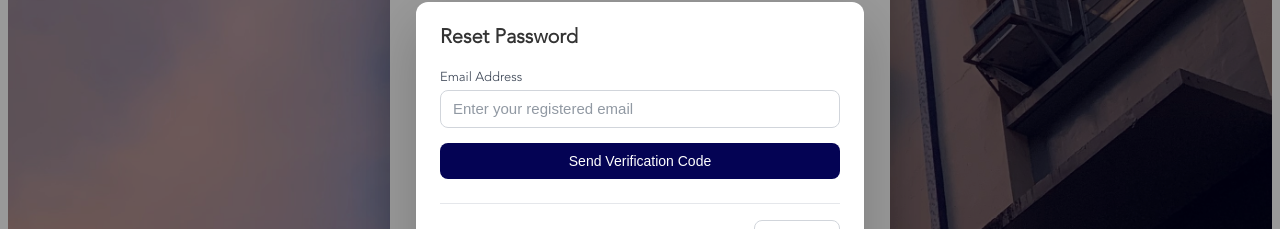
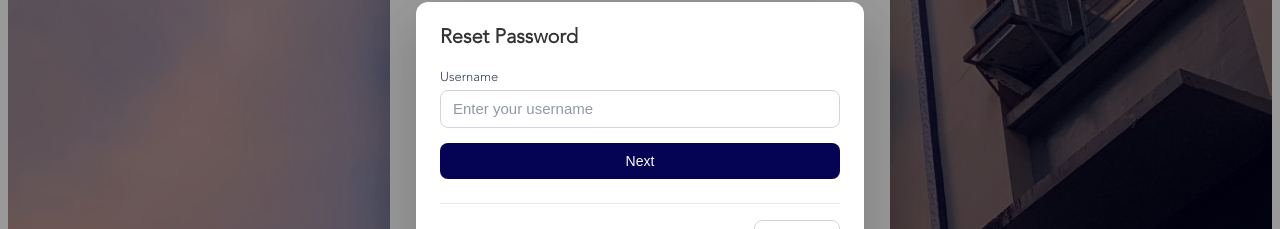
Before and after one commit to nelp-js/sia-2, a React (Vite) app in the folder frontend/: page /login in a window 1280 px wide. Both pictures are taken after a click on the link "Forgot Password?". Shown: the part 258-487 px from the top of the page. Built offline with nearby package versions, Linux system fonts and the light colour scheme; a web font is replaced by a local one.

Commit message:
feat: fixed forget password

```diff
--- a/frontend/src/components/ForgotPasswordModal.jsx
+++ b/frontend/src/components/ForgotPasswordModal.jsx
@@ -1,24 +1,26 @@
 import { useState } from 'react';
 import api from '../api';
-import '../styles/EventManagement.css'; // Importing your CSS
+import '../styles/EventManagement.css';
 
 function ForgotPasswordModal({ onClose }) {
     const [step, setStep] = useState(1);
-    const [email, setEmail] = useState('');
+    const [username, setUsername] = useState('');
     const [otp, setOtp] = useState('');
     const [password, setPassword] = useState('');
     const [loading, setLoading] = useState(false);
     const [error, setError] = useState('');
+    const [message, setMessage] = useState('');
 
     const handleSendOTP = async (e) => {
         e.preventDefault();
         setLoading(true);
         setError('');
         try {
-            await api.post('/api/password-reset-request/', { email });
+            const res = await api.post('/api/password-reset-request/', { username });
             setStep(2);
+            setMessage(res.data.detail); // Show "OTP sent to..." message
         } catch (err) {
-            setError(err.response?.data?.detail || "Failed to send code.");
+            setError(err.response?.data?.detail || "Failed to find username.");
         } finally {
             setLoading(false);
         }
@@ -29,7 +31,8 @@ function ForgotPasswordModal({ onClose }) {
         setLoading(true);
         setError('');
         try {
-            await api.post('/api/password-reset-confirm/', { email, otp, password });
+            // 👇 CHANGED: Sending username for verification
+            await api.post('/api/password-reset-confirm/', { username, otp, password });
             alert("Password Changed! Please login.");
             onClose();
         } catch (err) {
@@ -44,27 +47,29 @@ function ForgotPasswordModal({ onClose }) {
             <div
                 className="event-mgmt-modal"
                 onClick={(e) => e.stopPropagation()}
-                style={{ maxWidth: '400px' }} // Keep it compact
+                style={{ maxWidth: '400px' }}
             >
                 <h2 className="event-mgmt-modal-title">Reset Password</h2>
 
                 {error && <div className="event-mgmt-modal-error">{error}</div>}
+                {message && <div style={{color:'green', marginBottom:'10px', fontSize:'0.9em'}}>{message}</div>}
 
                 <div className="event-mgmt-modal-form">
                     {step === 1 ? (
                         <form onSubmit={handleSendOTP} style={{display:'flex', flexDirection:'column', gap:'15px'}}>
                             <div className="event-mgmt-modal-field">
-                                <label>Email Address</label>
+                                {/* 👇 CHANGED: Label and Input for Username */}
+                                <label>Username</label>
                                 <input
-                                    type="email"
-                                    value={email}
-                                    onChange={(e) => setEmail(e.target.value)}
+                                    type="text"
+                                    value={username}
+                                    onChange={(e) => setUsername(e.target.value)}
                                     required
-                                    placeholder="Enter your registered email"
+                                    placeholder="Enter your username"
                                 />
                             </div>
                             <button type="submit" className="event-mgmt-modal-save" disabled={loading} style={{width:'100%'}}>
-                                {loading ? "Sending..." : "Send Verification Code"}
+                                {loading ? "Finding User..." : "Next"}
                             </button>
                         </form>
                     ) : (
@@ -76,7 +81,7 @@ function ForgotPasswordModal({ onClose }) {
                                     value={otp}
                                     onChange={(e) => setOtp(e.target.value)}
                                     required
-                                    placeholder="Check your email/console"
+                                    placeholder="Check your email"
                                 />
                             </div>
                             <div className="event-mgmt-modal-field">
@@ -97,7 +102,7 @@ function ForgotPasswordModal({ onClose }) {
                 </div>
 
                 <div className="event-mgmt-modal-actions">
-                    <div /> {/* Spacer to push Cancel to right */}
+                    <div />
                     <button type="button" className="event-mgmt-modal-cancel" onClick={onClose}>
                         Cancel
                     </button>
```
Also changed, not shown: 1 other file (tests, documents, lock files or other folders).
